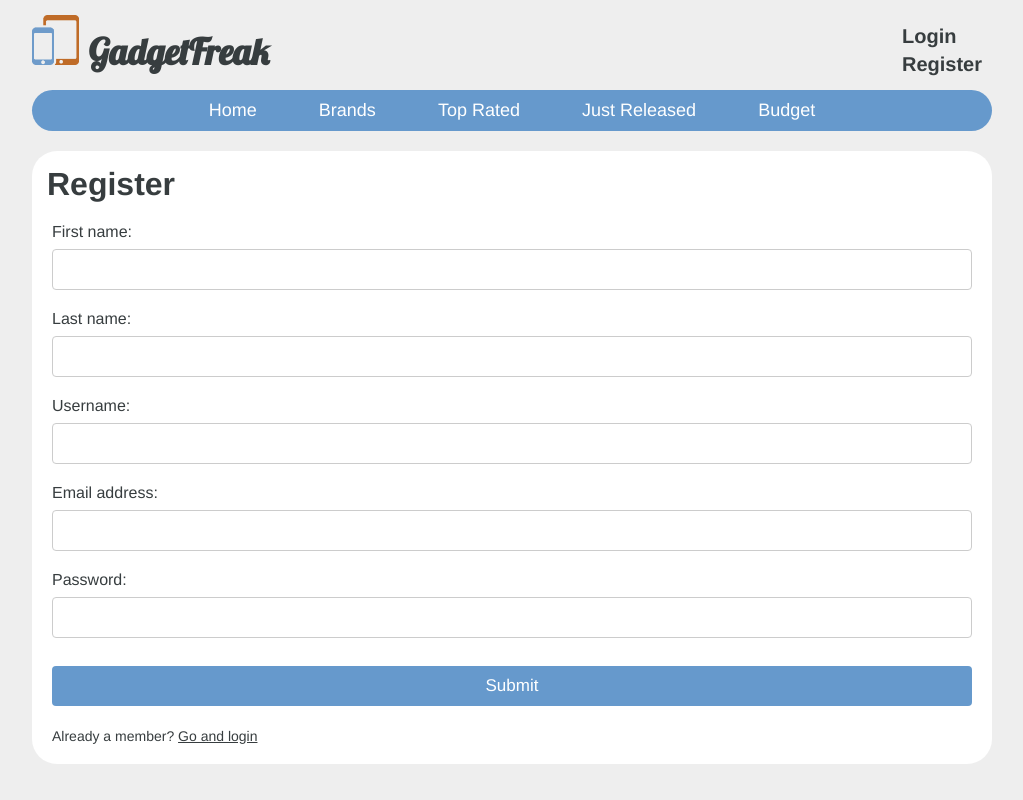
After one commit to aljazb/Website, a Django app: page /user/register in a window 1280 px wide. The commit adds this page. Shown: the whole page, without its empty margins (128-1151 px from the left). Run offline with Django 3.2, Linux system fonts and the light colour scheme.

Commit message:
User registration added

```diff
--- a/backend/backend/settings.py
+++ b/backend/backend/settings.py
@@ -34,6 +34,7 @@ INSTALLED_APPS = [
     'devices.apps.DevicesConfig',
     'forum.apps.ForumConfig',
     'home.apps.HomeConfig',
+    'users_app.apps.UsersAppConfig',
     'django.contrib.admin',
     'django.contrib.auth',
     'django.contrib.contenttypes',
--- a/backend/backend/urls.py
+++ b/backend/backend/urls.py
@@ -6,6 +6,7 @@ urlpatterns = [
     url(r'^admin/', admin.site.urls),
     url(r'^devices/', include('devices.urls')),
     url(r'^forum/', include('forum.urls')),
+    url(r'^user/', include('users_app.urls')),
     url(r'^home$', views.home, name='home'),
     url(r'^$', views.home),
 ]
--- a/backend/home/templates/home/base.html
+++ b/backend/home/templates/home/base.html
@@ -14,8 +14,8 @@
         <img id="logo" alt="Logo" src="{% static '/images/logo.png' %}">
         <h1 id="title">GadgetFreak</h1>
         <ul id="login">
-            <li><b><a href="login.html" class="login_element">Login</a></b></li>
-            <li><b><a href="register.html" class="login_element">Register</a></b></li>
+            <li><b><a href="/user/login" class="login_element">Login</a></b></li>
+            <li><b><a href="/user/register" class="login_element">Register</a></b></li>
         </ul>
     </div>
     <div id="menu">
--- a/backend/static/styles/style.css
+++ b/backend/static/styles/style.css
@@ -455,7 +455,7 @@ time {
     box-sizing: border-box;
 }
 
-input[type=submit], #snap_photo {
+Button[type=submit], #snap_photo {
     width: 100%;
     background-color: #6699CC;
     color: white;
--- /dev/null
+++ b/backend/users_app/forms.py
@@ -0,0 +1,10 @@
+from django.contrib.auth.models import User
+from django import forms
+
+
+class UserForm(forms.ModelForm):
+    password = forms.CharField(widget=forms.PasswordInput)
+
+    class Meta:
+        model = User
+        fields = ['first_name', 'last_name', 'username', 'email', 'password']
--- /dev/null
+++ b/backend/users_app/templates/users_app/form_template.html
@@ -0,0 +1,6 @@
+{% for field in form %}
+    <div class="form_field">
+        <label>{{ field.label_tag }}</label>
+        <div>{{ field }}</div>
+    </div>
+{% endfor %}
--- /dev/null
+++ b/backend/users_app/templates/users_app/register.html
@@ -0,0 +1,19 @@
+{% extends 'home/base.html' %}
+{% load staticfiles %}
+
+{% block body %}
+   <div id="register_menu" class="full_menu">
+		<h1 class="menu_title">Register</h1>
+		<form id="register_form" class="form" action="" method="post" enctype="multipart/form-data" autocomplete="on">
+			{% csrf_token %}
+            {% include 'users_app/form_template.html' %}
+            <div class="form_field">
+                <Button type="submit" id="submit_button">Submit</Button>
+			</div>
+			<p>
+				Already a member?
+				<a href="/user/login">Go and login</a>
+			</p>
+		</form>
+	</div>
+{% endblock %}
--- /dev/null
+++ b/backend/users_app/urls.py
@@ -0,0 +1,7 @@
+from django.conf.urls import url
+from . import views
+
+urlpatterns = [
+    url(r'^login$', views.login, name='login'),
+    url(r'^register$', views.UserFormView.as_view(), name='register'),
+]
--- a/backend/users_app/views.py
+++ b/backend/users_app/views.py
@@ -1,3 +1,35 @@
 from django.shortcuts import render
+from django.shortcuts import render, redirect
+from django.contrib.auth import authenticate, login
+from django.views.generic import View
+from forms import UserForm
 
-# Create your views here.
+
+class UserFormView(View):
+    form_class = UserForm
+    template_name = 'users_app/register.html'
+
+    def get(self, request):
+        form = self.form_class(None)
+        return render(request, self.template_name, {'form': form})
+
+    def post(self, request):
+        form = self.form_class(request.POST)
+
+        if form.is_valid():
+            print('ndsdsd')
+            user = form.save(commit=False)
+            name = form.cleaned_data['first_name']
+            surname = form.cleaned_data['last_name']
+            username = form.cleaned_data['username']
+            password = form.cleaned_data['password']
+            user.set_password(password)
+            user.save()
+
+            user = authenticate(username=username, password=password)
+            if user is not None:
+                if user.is_active:
+                    login(request, user)
+                    return redirect('/home')
+
+        return render(request, self.template_name, {'form': form})
```
Also changed, not shown: backend/users_app/templates/users_app/login.html (added, +25 -0 lines), backend/db.sqlite3.
